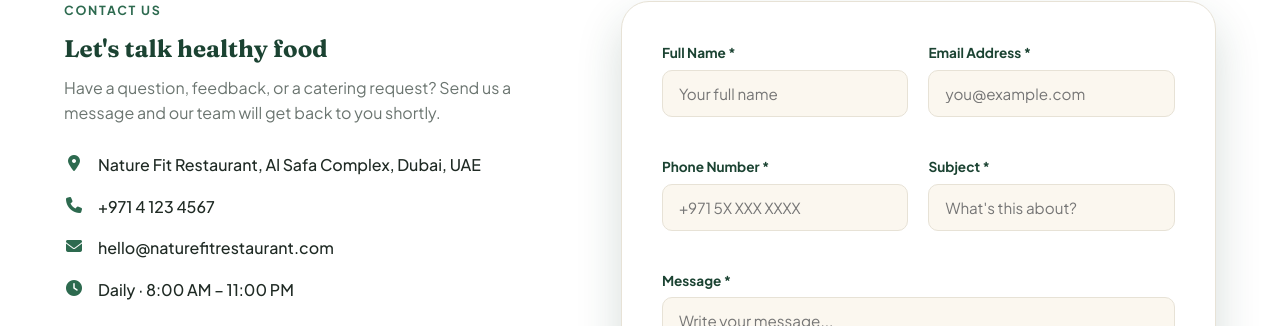
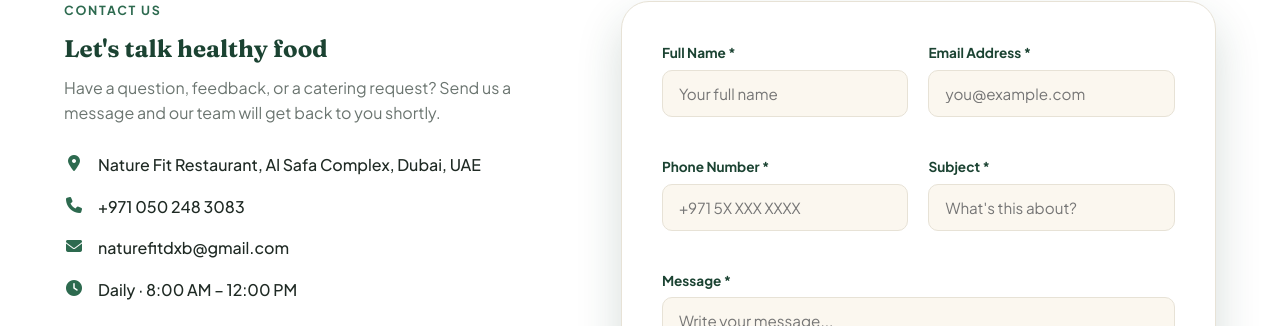
Before and after one commit to Nishan-101/naturefit_me, a plain HTML site: page frontend/index.html in a window 1280 px wide. Shown: the part 7674-8000 px from the top of the page. Drawn offline with Linux system fonts and the light colour scheme.

Commit message:
Update index.html

```diff
--- a/frontend/index.html
+++ b/frontend/index.html
@@ -508,9 +508,9 @@
 
       <ul class="contact-details">
         <li><i class="fa-solid fa-location-dot"></i><span>Nature Fit Restaurant, Al Safa Complex, Dubai, UAE</span></li>
-        <li><i class="fa-solid fa-phone"></i><span>+971 4 123 4567</span></li>
-        <li><i class="fa-solid fa-envelope"></i><span>hello@naturefitrestaurant.com</span></li>
-        <li><i class="fa-solid fa-clock"></i><span>Daily · 8:00 AM – 11:00 PM</span></li>
+        <li><i class="fa-solid fa-phone"></i><span>+971 050 248 3083</span></li>
+        <li><i class="fa-solid fa-envelope"></i><span>naturefitdxb@gmail.com</span></li>
+        <li><i class="fa-solid fa-clock"></i><span>Daily · 8:00 AM – 12:00 PM</span></li>
       </ul>
 
       <div class="social-row">
```
